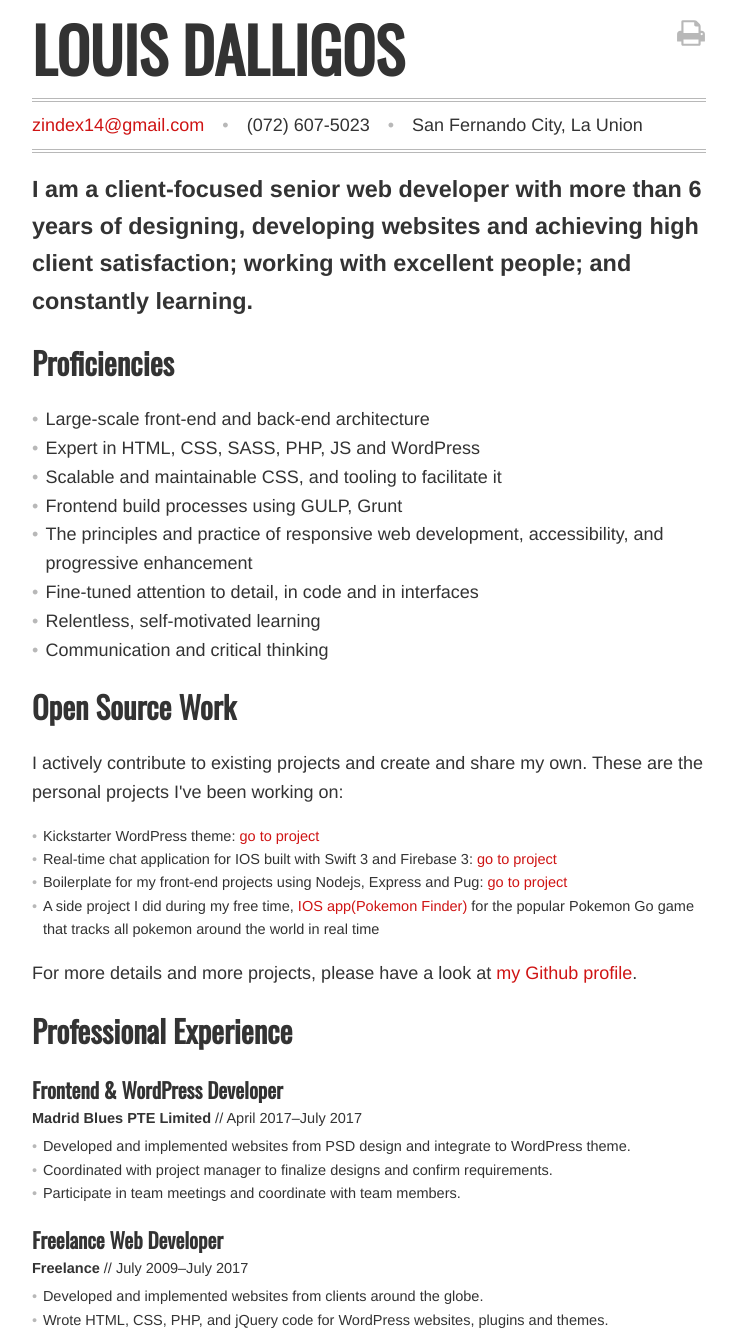
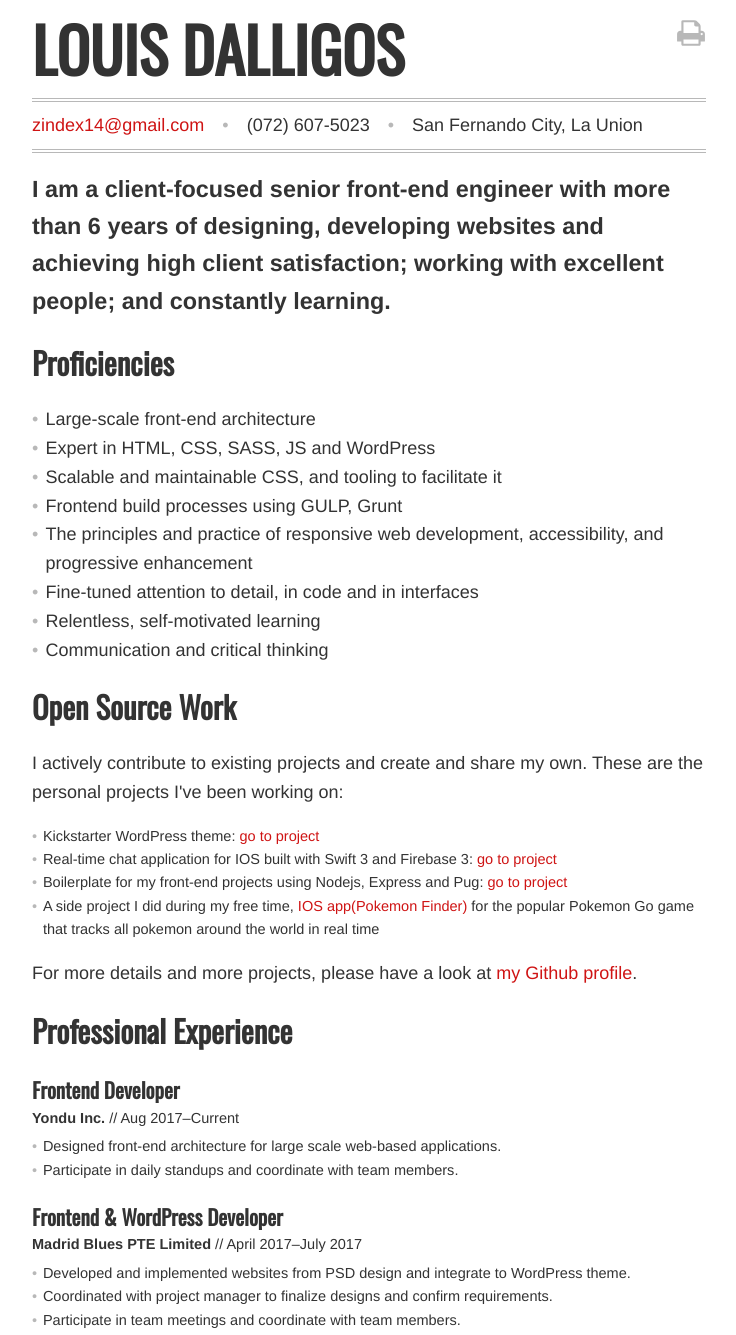
Before and after one commit to louisdalligos/louisdalligos.github.io, a React app: page index.html in a window 1280 px wide. Shown: the top 1335 px of the page, without its empty margins (271-1007 px from the left). Built offline with nearby package versions, Linux system fonts and the light colour scheme; a web font is replaced by a local one.

Commit message:
Add work experience

```diff
--- a/index.html
+++ b/index.html
@@ -31,14 +31,14 @@
       <div class="print-col print-col-left">
         <section>
           <p class="feature">
-            I am a client-focused senior web developer with more than 6 years of designing, developing websites and achieving high client satisfaction; working with excellent people; and constantly learning.
+            I am a client-focused senior front-end engineer with more than 6 years of designing, developing websites and achieving high client satisfaction; working with excellent people; and constantly learning.
           </p>
         </section>
         <section>
           <h2 class="heading heading-1">Proficiencies</h2>
           <ul>
-            <li>Large-scale front-end and back-end architecture</li>
-            <li>Expert in HTML, CSS, SASS, PHP, JS and WordPress</li>
+            <li>Large-scale front-end architecture</li>
+            <li>Expert in HTML, CSS, SASS, JS and WordPress</li>
             <li>Scalable and maintainable CSS, and tooling to facilitate it</li>
             <li>Frontend build processes using GULP, Grunt</li>
             <li>The principles and practice of responsive web development, accessibility, and progressive enhancement</li>
@@ -72,6 +72,14 @@
       <div class="print-col print-col-right">
         <section>
           <h2 class="heading heading-1">Professional Experience</h2>
+          <section>
+            <h3 class="heading heading-job">Frontend Developer</h3>
+            <p class="job-details"><b>Yondu Inc.</b> // Aug 2017&ndash;Current</p>
+            <ul class="sm">
+              <li>Designed front-end architecture for large scale web-based applications.</li>
+              <li>Participate in daily standups and coordinate with team members.</li>
+            </ul>
+          </section>
           <section>
             <h3 class="heading heading-job">Frontend &amp; WordPress Developer</h3>
             <p class="job-details"><b>Madrid Blues PTE Limited</b> // April 2017&ndash;July 2017</p>
```
